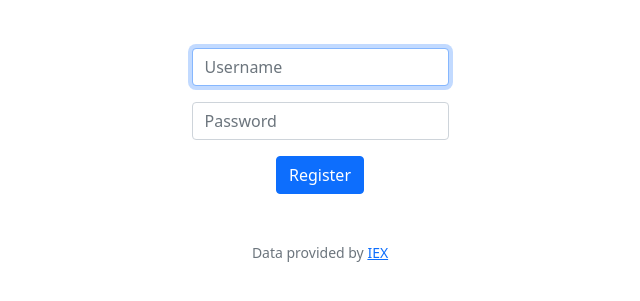
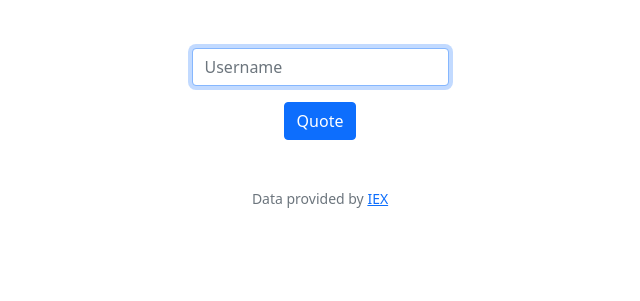
Before and after one commit to rohityellapu/CS50x, a Flask app: template 9.Flask/PSET/finance/templates/quote.html in a window 1280 px wide. Shown: the part 76-377 px from the top of the page, without its empty margins (320-960 px from the left). Run offline with Flask 2, Linux system fonts and the light colour scheme; the template is opened without the code that fills it, so the values that code supplies are empty; some libraries are stand-ins or nearby versions.

Commit message:
Thu, Dec 1, 2022, 3:55 AM +00:00

```diff
--- a/9.Flask/PSET/finance/templates/quote.html
+++ b/9.Flask/PSET/finance/templates/quote.html
@@ -5,14 +5,12 @@
 {% endblock %}
 
 {% block main %}
-<form action="/register" method="post">
+<form action="/quote" method="post">
     <div class="mb-3">
         <input autocomplete="off" autofocus class="form-control mx-auto w-auto" id="username" name="username"
             placeholder="Username" type="text">
     </div>
-    <div class="mb-3">
-        <input class="form-control mx-auto w-auto" id="password" name="password" placeholder="Password" type="password">
-    </div>
-    <button class="btn btn-primary" type="submit">Register</button>
+
+    <button class="btn btn-primary" type="submit">Quote</button>
 </form>
 {% endblock %}
```
